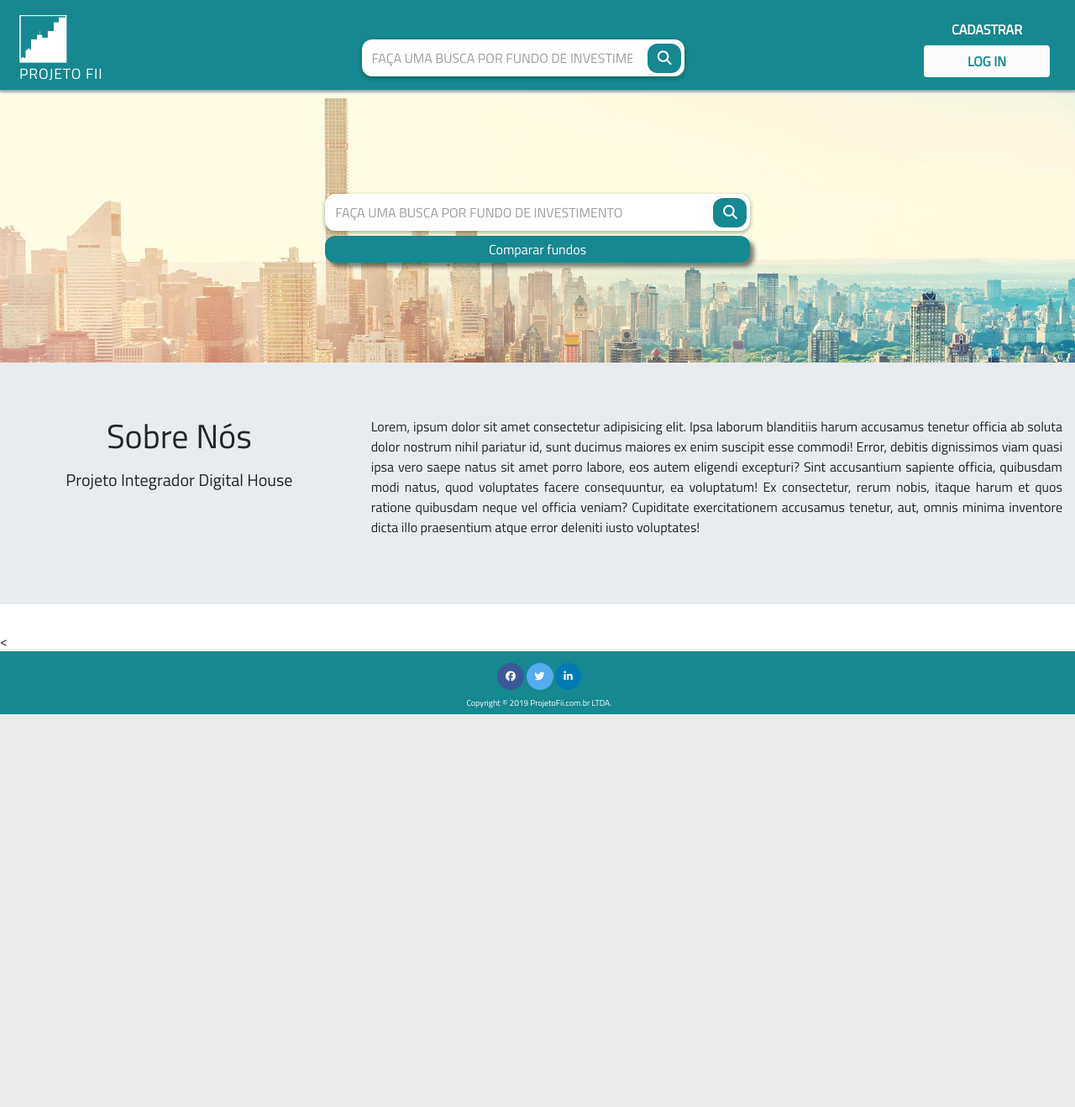
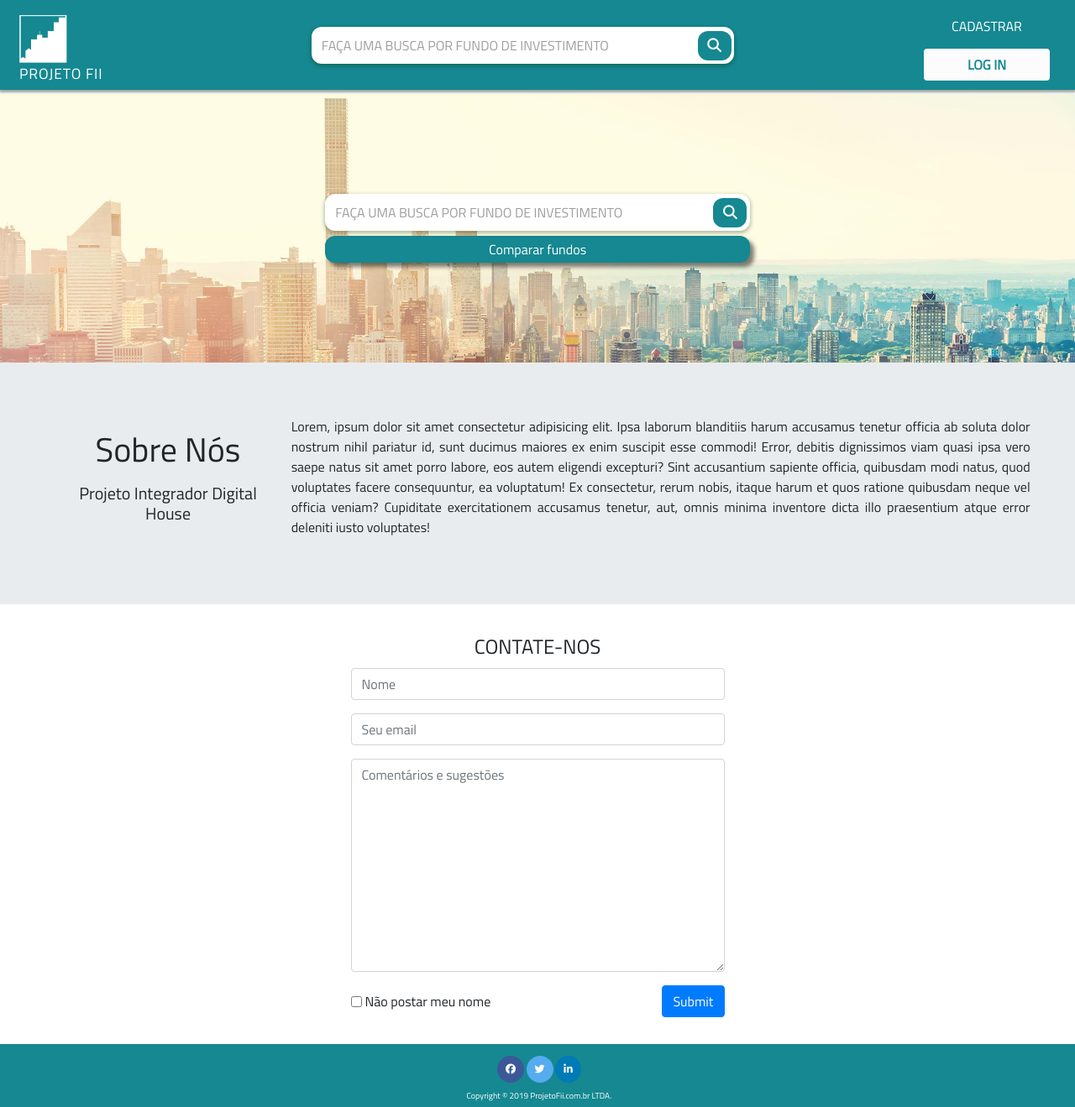
Before and after one commit to brunoqgalvao/projetoFII, a PHP site: page / in a window 1280 px wide. Shown: the whole page at 84% size. Before the commit the page ends 851 px from the top, so only its background shows below. Run offline with PHP 8.4, Linux system fonts and the light colour scheme; some libraries are stand-ins or nearby versions.

Commit message:
ajustando index

```diff
--- a/components/contatoform.php
+++ b/components/contatoform.php
@@ -1,15 +1,11 @@
 <!-- This is the contato form -->
 <!-- TODO:
-<<<<<<< HEAD
-  - Linkar form
-=======
   - fazer form passando por varios steps via javascript
->>>>>>> 019add0ca151ffd07fac77de0dc639f6269aa850
 -->
 <div class="container">
   <div class="row justify-content-center">
     <div class="col-10 col-md-5">
-      <fieldset class=" mt-5">
+      <fieldset class=" mt-auto">
         <div class="text-center">
         <legend>CONTATE-NOS</legend>
         </div>
@@ -24,14 +20,12 @@
             <textarea name="comentario" class ="form-control" cols="8" rows="10" placeholder="Comentários e sugestões"></textarea>
           </div>
           <div class="form-group">
-            <div class="justify-content-between">
-              <div class="form-inline">
-                <div class="form-check ml-0 w-auto">
-                  <input type="checkbox" class="form-check-input" id="postarNome">
-                  <label class="form-check-label" for="postarNome">Não postar meu nome</label>
-                </div>
-                  <button type="submit" class="btn btn-primary">Submit</button>
+            <div class="form-inline justify-content-between pb-3">
+              <div class="form-check ml-0 w-auto">
+                <input type="checkbox" class="form-check-input" id="postarNome">
+                <label class="form-check-label" for="postarNome">Não postar meu nome</label>
               </div>
+                <button type="submit" class="btn btn-primary">Submit</button>
             </div>
           </div>
         </form>
--- a/components/header.php
+++ b/components/header.php
@@ -7,13 +7,16 @@
       <div class="logo-container-logo-bg"></div>
       <span class="logo-container-title">projeto fii</span>
     </div>
+    <div class="col-5 d-none d-md-block">
       <form action="" class='search-box'>
         <input type="search" name="" class="input-search" placeholder="faça uma busca por fundo de investimento">
         <button class="search-btn" type="submit"><i class="fas fa-search"></i></button>
       </form>
-
+    </div>
     <div class= 'header-login-btns'>
+      <div class="mb-2">
       <a href="cadastro.php" class='btn btn-padrao'>CADASTRAR</a>
+      </div>
       <a href="login.php" class='btn btn-login'>LOG IN</a>
     </div>
 </header>
--- a/components/textoSobre.php
+++ b/components/textoSobre.php
@@ -1,7 +1,7 @@
 <section class="jumbotron jumbotron-fluid">
-  <div class="container-fluid">
+  <div class="container-fluid col-11">
     <div class="row text-center">
-      <div class="col-md-4">
+      <div class="col-md-3 py-3">
         <h1 class="jumbotron-title">
           <p>Sobre Nós</p>
         </h1>
@@ -9,7 +9,7 @@
             <p>Projeto Integrador Digital House</p>
         </h5>
       </div>
-      <div class="col-md-8 text-justify">
+      <div class="col-md-9 px-0 text-justify">
         <p>Lorem, ipsum dolor sit amet consectetur adipisicing elit. Ipsa laborum blanditiis harum accusamus tenetur officia ab soluta dolor nostrum nihil pariatur id, sunt ducimus maiores ex enim suscipit esse commodi!
         Error, debitis dignissimos viam quasi ipsa vero saepe natus sit amet porro labore, eos autem eligendi excepturi? Sint accusantium sapiente officia, quibusdam modi natus, quod voluptates facere consequuntur, ea voluptatum!
         Ex consectetur, rerum nobis, itaque harum et quos ratione quibusdam neque vel officia veniam? Cupiditate exercitationem accusamus tenetur, aut, omnis minima inventore dicta illo praesentium atque error deleniti iusto voluptates!</p>
@@ -18,4 +18,3 @@
 
   </div>
 </section>
-<
--- a/index.php
+++ b/index.php
@@ -5,6 +5,7 @@
     <?php include "components/header.php" ?>
     <?php include "components/home.php" ?>
     <?php include "components/textoSobre.php" ?>
+    <?php include "components/contatoform.php" ?>
     <?php include "components/footer.php" ?>
   </body>
   <!-- DEV: Só desenvolvimento -->
```
Lines whose indentation alone changed are shown as unchanged.
